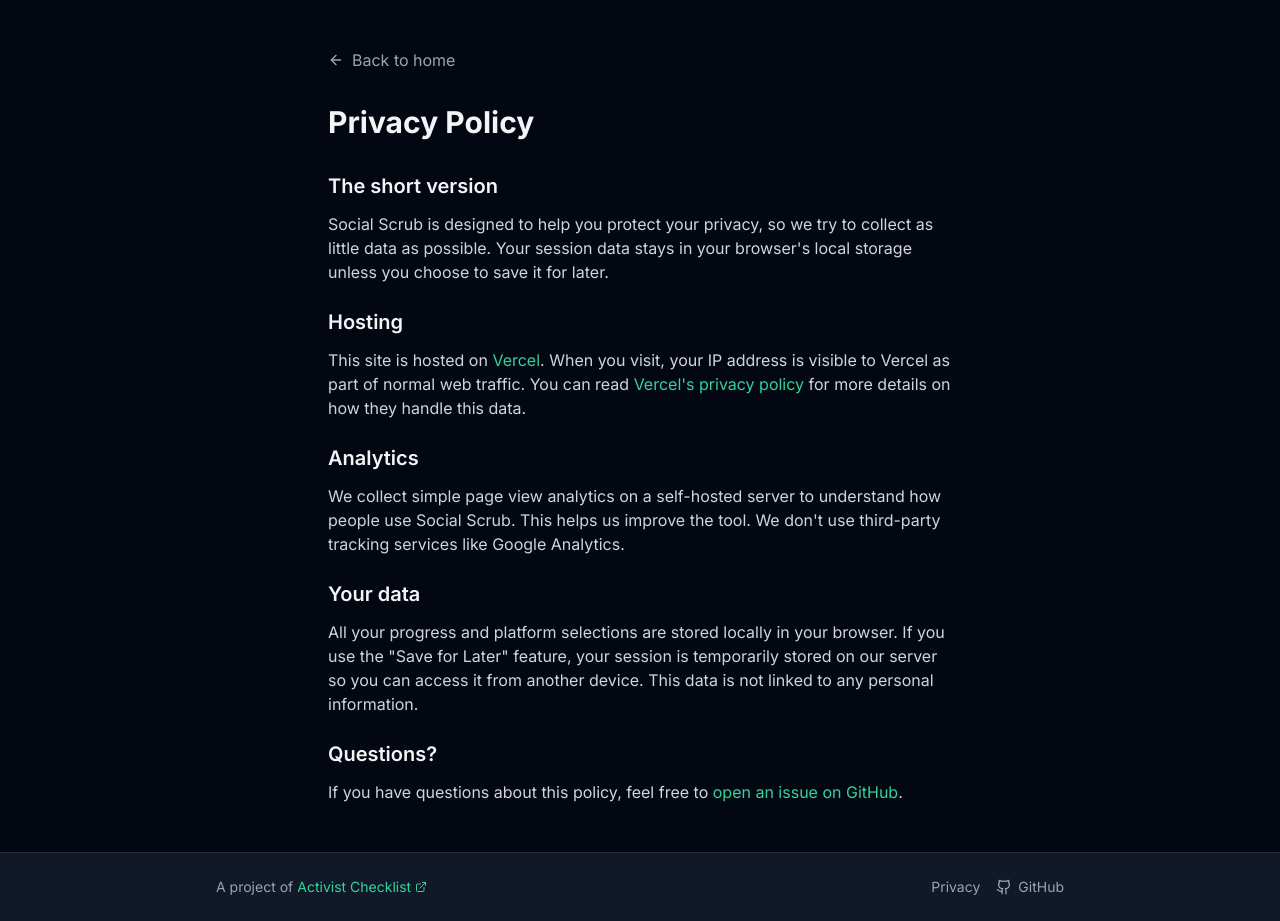
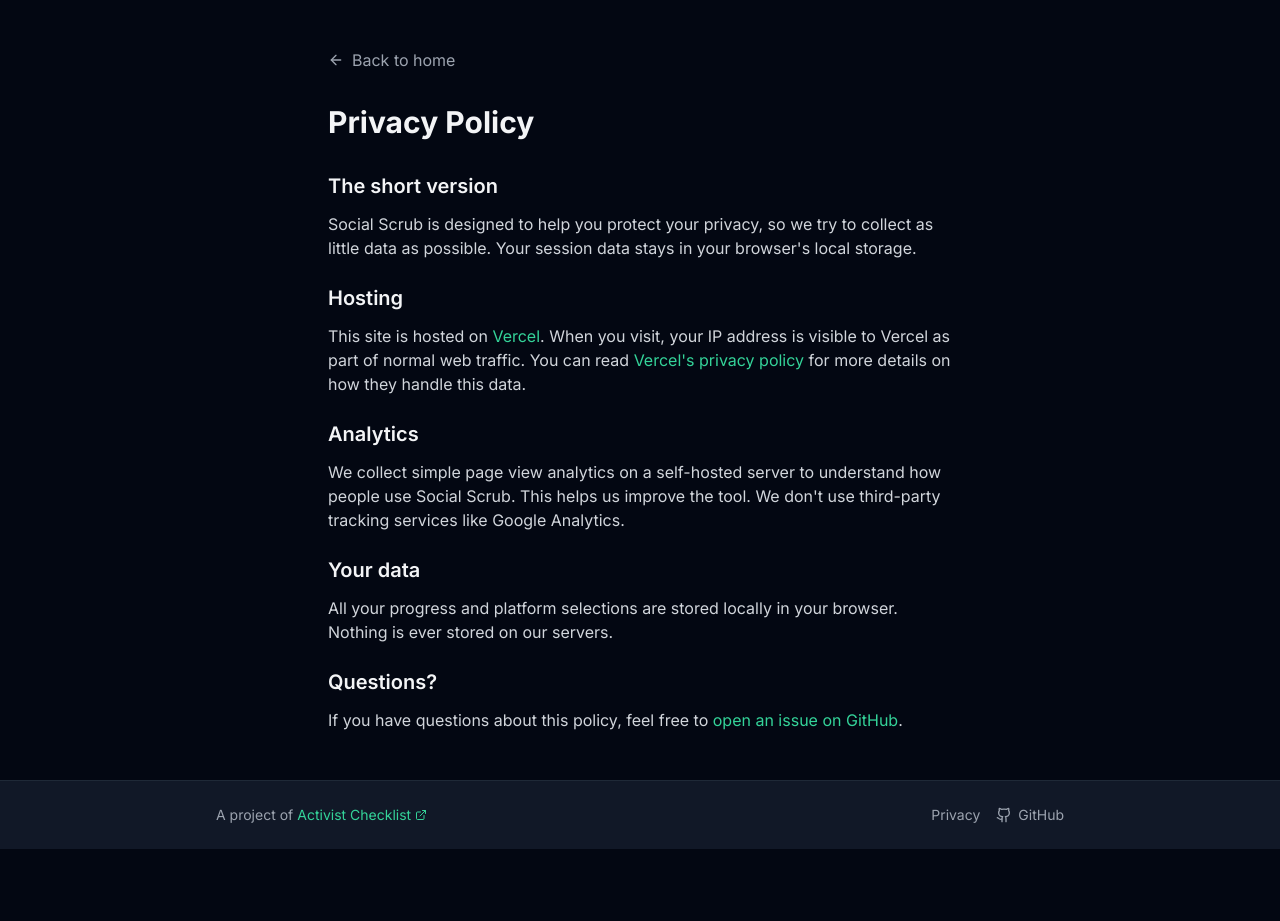
Before and after one commit to ActivistChecklist/social-scrub, a Next.js app: page /privacy in a window 1280 px wide. After the commit the page ends 849 px from the top, so only its background shows below. Built offline with nearby package versions, Linux system fonts and the light colour scheme.

Commit message:
Update privacy

```diff
--- a/src/app/privacy/page.tsx
+++ b/src/app/privacy/page.tsx
@@ -25,8 +25,7 @@
             </h2>
             <p>
               Social Scrub is designed to help you protect your privacy, so we try to collect as
-              little data as possible. Your session data stays in your browser&apos;s local storage
-              unless you choose to save it for later.
+              little data as possible. Your session data stays in your browser&apos;s local storage.
             </p>
           </section>
 
@@ -74,10 +73,8 @@
               Your data
             </h2>
             <p>
-              All your progress and platform selections are stored locally in your browser. If you
-              use the &quot;Save for Later&quot; feature, your session is temporarily stored on our
-              server so you can access it from another device. This data is not linked to any
-              personal information.
+              All your progress and platform selections are stored locally in your browser.
+              Nothing is ever stored on our servers.
             </p>
           </section>
 
```
